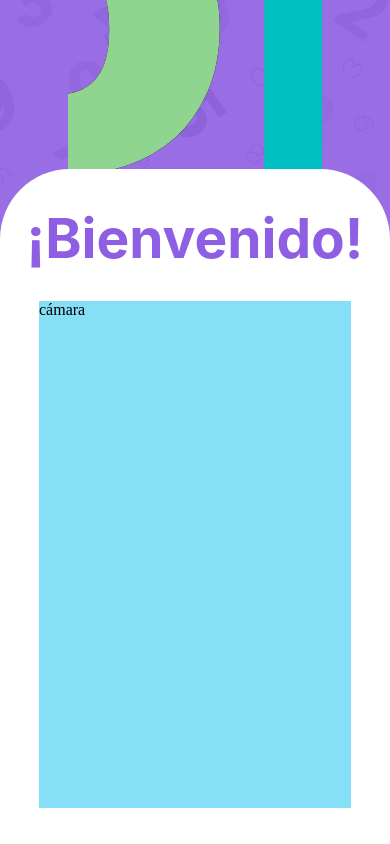
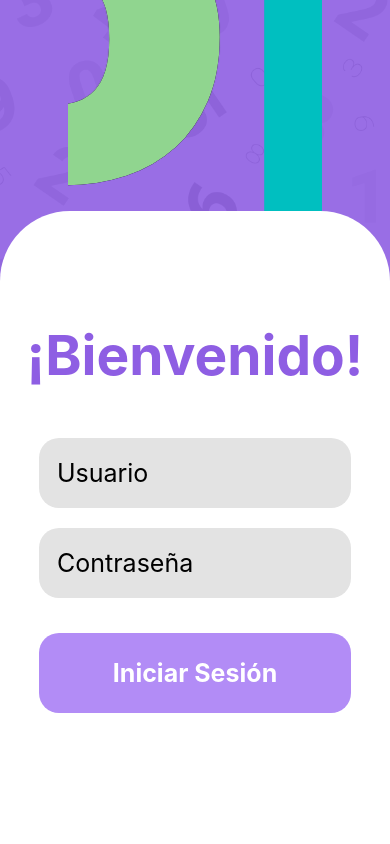
Before and after one commit to cintiavalero/CAPNEE, a React Native app: screen /Login in a window 390 px wide. Built offline with nearby package versions, Linux system fonts and the light colour scheme.

Commit message:
feat: Se agregó navegación entre las pantallas (sin tabbar)

```diff
--- a/App.js
+++ b/App.js
@@ -1,39 +1,39 @@
 import React from 'react';
-import { SafeAreaView, StatusBar, StyleSheet } from 'react-native';
-import Ejercicio from './screens/Actividad';
+import { StatusBar, StyleSheet } from 'react-native';
+import AppNavigator from './src/components/AppNavigator';
+// import Ejercicio from './screens/Actividad';
 import Login from './screens/Login';
-import LoginFacial from './screens/LoginFacial';
-import MenuPrincipal from './screens/Menu';
-import Perfil from './screens/Perfil';
-import SeleccionActividades from './screens/SeleccionActividades';
-import SeleccionNivel from './screens/SeleccionNivel';
-import SeleccionTema from './screens/Tema';
-import VerificacionRegistro from './screens/VerificacionRegistro';
+// import LoginFacial from './screens/LoginFacial';
+// import MenuPrincipal from './screens/Menu';
+// import Perfil from './screens/Perfil';
+// import SeleccionActividades from './screens/SeleccionActividades';
+// import SeleccionNivel from './screens/SeleccionNivel';
+// import SeleccionTema from './screens/Tema';
+// import VerificacionRegistro from './screens/VerificacionRegistro';
 
 
 
 export default function App() {
   return (
-    <SafeAreaView style={styles.container}>
-      <LoginFacial/>
-      {/* --Menu Principal-- */}
-      {/* <MenuPrincipal/> */}
 
-      {/* --Selección de Tema-- */}
-      {/* <SeleccionTema/> */}
+      // {/* // <LoginFacial/>
+      // // {/* --Menu Principal-- */}
+      // {/* <MenuPrincipal/> */}
 
-      {/* --Perfil-- */}
-      {/* <Perfil/> */}
+      // {/* --Selección de Tema-- */}
+      // {/* <SeleccionTema/> */}
 
-      {/* --Selección de Nivel-- */}
-      {/* <SeleccionNivel/> */}
+      // {/* --Perfil-- */}
+      // {/* <Perfil/> */}
+      // {/* <Login/> */}
+      // {/* --Selección de Nivel-- */}
+      // {/* <SeleccionNivel/> */}
 
-      {/* --Selección de Actividades-- */}
-      {/* <SeleccionActividades/> */}
+      // {/* --Selección de Actividades-- */}
+      //  {/* <SeleccionActividades/> */}
+        <AppNavigator/>
+      //   {/* <StatusBar style="auto"/> */}
 
-
-      <StatusBar style="auto"/>
-    </SafeAreaView>
   );
 }
 
--- a/screens/Login.js
+++ b/screens/Login.js
@@ -3,20 +3,17 @@ import { View, Text, TextInput, TouchableOpacity, StyleSheet, ImageBackground, I
 import COLORS from '../src/constants/colors';
 import Fondo from '../src/components/Fondo';
 
-const Login = () => {
+const Login = ({ navigation }) => {
     const [username, setUsername] = useState('');
     const [password, setPassword] = useState('');
 
     //Validaciones para las credenciales
     const handleLogin = () => {
-      if (username.trim() === '' || password.trim() === '') {
-        alert('Por favor, completar todos los campos')
+      if (username == '' && password === '') {
+        alert('Inicio de sesión exitoso');
+        navigation.navigate('MenuPrincipal')
       } else {
-        if (username === 'usuario' && password === 'contraseña') {
-          alert('Inicio de sesión exitoso');
-        } else {
-          alert('Usuario o contraseña incorrectos');
-        }
+        alert('Usuario o contraseña incorrectos');
       }
     };
 
--- a/screens/Menu.js
+++ b/screens/Menu.js
@@ -4,7 +4,7 @@ import Fondo from '../src/components/Fondo';
 import Navbar from '../src/components/Navbar';
 import COLORS from '../src/constants/colors';
 
-const MenuPrincipal = () => {
+const MenuPrincipal = ({ navigation }) => {
   return (
     <Fondo backgroundColor={COLORS.oliva}>
       <ScrollView contentContainerStyle={styles.container}>
@@ -30,7 +30,7 @@ const MenuPrincipal = () => {
         <TouchableOpacity style={[styles.button, styles.joinButton]}>
           <Text style={styles.textButton}>Unirse</Text>
         </TouchableOpacity>
-        <TouchableOpacity style={[styles.button, styles.solveButton]}>
+        <TouchableOpacity style={[styles.button, styles.solveButton]} onPress={() => navigation.navigate('SeleccionTema')}>
           <Text style={styles.textButton}>¡Resolver!</Text>
         </TouchableOpacity>
       </ScrollView>
--- a/screens/SeleccionActividades.js
+++ b/screens/SeleccionActividades.js
@@ -9,7 +9,7 @@ import candado from '../src/img/candado.png';
 import estrellas from '../src/img/estrellas.png';
 import { View } from 'react-native-web';
 
-const SeleccionActividades = () => {
+const SeleccionActividades = ({ navigation }) => {
     return (
       <Fondo backgroundColor={COLORS.cielo}>
         <ScrollView contentContainerStyle={styles.container}>
@@ -23,7 +23,7 @@ const SeleccionActividades = () => {
         <Text style={styles.title}>Suma y Resta</Text>
 
         {/* Botones */}
-          <TouchableOpacity style={[styles.button, styles.nivel1Button]}>
+          <TouchableOpacity style={[styles.button, styles.nivel1Button]}  onPress={() => {navigation.navigate("Ejercicio")}}>
             <Text style={styles.textButton}>Actividad 1</Text>
             <View style={styles.estrellasContainer}>
                 <Image source={estrellas} style={[styles.estrellaImg, styles.estrellaDorada]}/>
--- a/screens/SeleccionNivel.js
+++ b/screens/SeleccionNivel.js
@@ -7,7 +7,7 @@ import COLORS from '../src/constants/colors';
 //Imagenes
 import candado from '../src/img/candado.png';
 
-const SeleccionNivel = () => {
+const SeleccionNivel = ({ navigation }) => {
     return (
       <Fondo backgroundColor={COLORS.cielo}>
         <ScrollView contentContainerStyle={styles.container}>
@@ -21,7 +21,7 @@ const SeleccionNivel = () => {
         <Text style={styles.title}>Suma y Resta</Text>
 
         {/* Botones */}
-          <TouchableOpacity style={[styles.button, styles.nivel1Button]}>
+          <TouchableOpacity style={[styles.button, styles.nivel1Button]} onPress={() => {navigation.navigate("SeleccionActividades")}}>
             <Text style={styles.textButton}>Nivel I</Text>
           </TouchableOpacity>
           <TouchableOpacity style={[styles.button, styles.nivel2Button]}>
--- a/screens/Tema.js
+++ b/screens/Tema.js
@@ -4,7 +4,7 @@ import Fondo from '../src/components/Fondo';
 import Navbar from '../src/components/Navbar';
 import COLORS from '../src/constants/colors';
 
-const SeleccionTema = () => {
+const SeleccionTema = ({ navigation }) => {
     return (
       <Fondo backgroundColor={COLORS.cielo}>
         <ScrollView contentContainerStyle={styles.container}>
@@ -18,7 +18,7 @@ const SeleccionTema = () => {
           <Text style={styles.title}>¡A Resolver!</Text>
 
           {/* Botones */}
-          <TouchableOpacity style={[styles.button, styles.addMathButton]}>
+          <TouchableOpacity style={[styles.button, styles.addMathButton]} onPress={navigation.navigate("SeleccionNivel")}>
             <Text style={styles.textButton}>Suma y Resta</Text>
           </TouchableOpacity>
           <TouchableOpacity style={[styles.button, styles.multiplicationButton]}>
```
